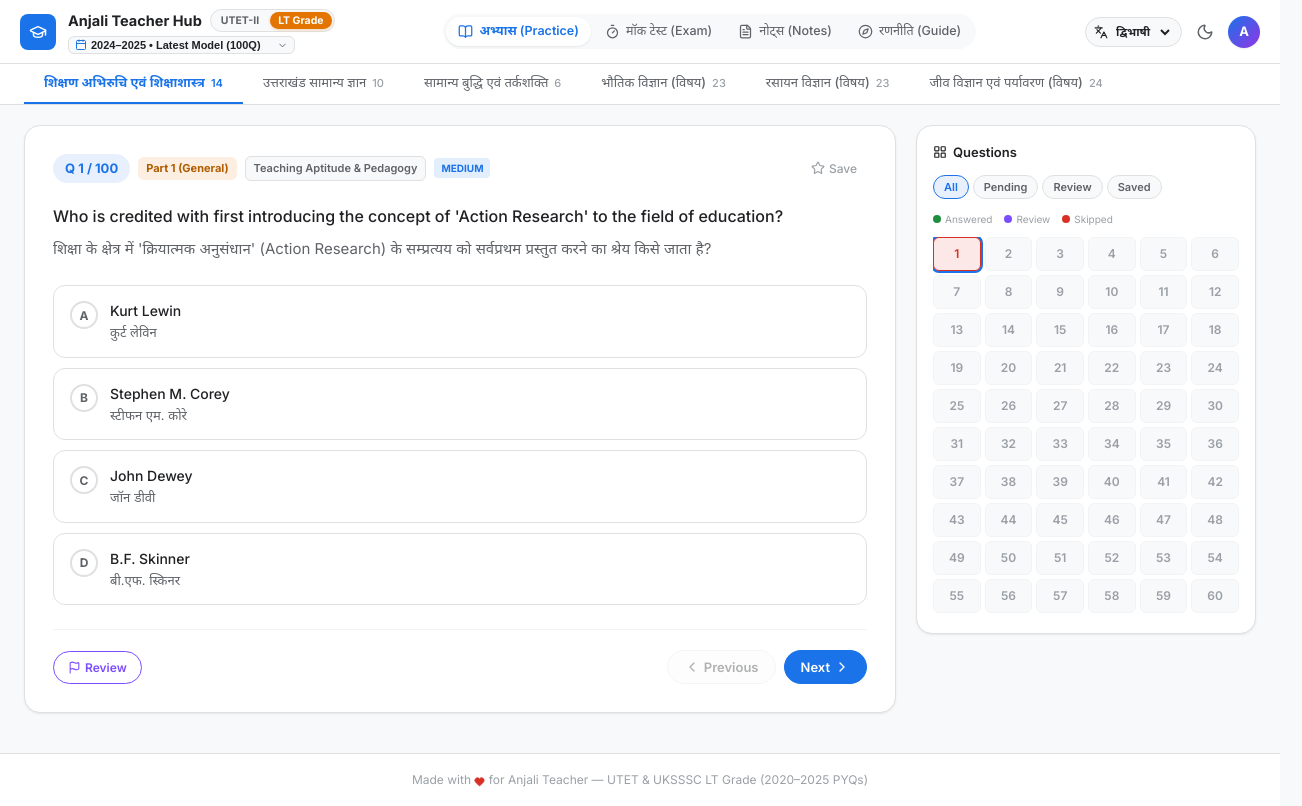
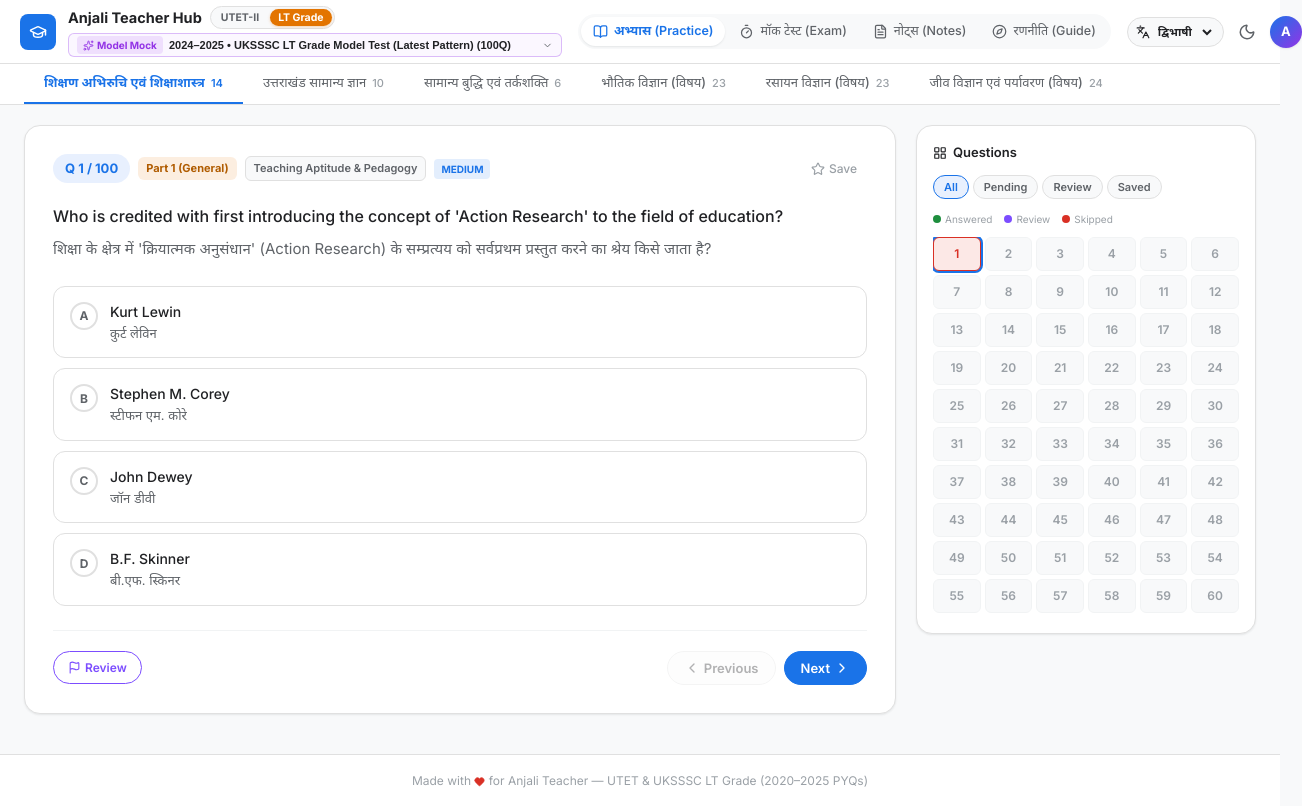
Before and after one commit to mayurofficial/UAT-Prep, a Next.js app: page / in a window 1280 px wide. Both pictures are taken after a click on the button "LT Grade". Shown: the whole page, 1302 px wide, since content can reach past the window. Built offline with nearby package versions, Linux system fonts and the light colour scheme.

Commit message:
Create clear two-tier separation between Official PYQ Papers and AI Model Practice Tests with distinct optgroups and visual badges

```diff
--- a/src/app/page.tsx
+++ b/src/app/page.tsx
@@ -249,6 +249,7 @@ export default function Home() {
     setResults({
       paperId: selectedPaperId,
       year: activeExamData.year,
+      category: activeExamData.category,
       paperTitle: activeExamData.examTitle,
       targetExam: selectedExam,
       totalQuestions: TOTAL,
--- a/src/components/Header.module.css
+++ b/src/components/Header.module.css
@@ -102,28 +102,53 @@
   position: relative;
   display: inline-flex;
   align-items: center;
+  gap: 6px;
   background: var(--bg-subtle);
   border: 1px solid var(--border);
   border-radius: 6px;
-  padding: 2px 6px;
-  transition: border-color 0.15s ease;
+  padding: 2px 8px;
+  transition: all 0.15s ease;
 }
 
-.paperDropdownWrapper:hover {
-  border-color: var(--blue);
+.officialWrapper {
+  border-color: rgba(22, 163, 74, 0.4);
+  background: rgba(22, 163, 74, 0.04);
 }
 
-.calIcon {
-  color: var(--blue);
-  margin-right: 4px;
-  pointer-events: none;
-  flex-shrink: 0;
+.officialBadge {
+  display: inline-flex;
+  align-items: center;
+  gap: 3px;
+  font-size: 10px;
+  font-weight: 700;
+  color: #16a34a;
+  background: rgba(22, 163, 74, 0.12);
+  padding: 1px 6px;
+  border-radius: 4px;
+  white-space: nowrap;
+}
+
+.modelWrapper {
+  border-color: rgba(147, 51, 234, 0.3);
+  background: rgba(147, 51, 234, 0.04);
+}
+
+.modelBadge {
+  display: inline-flex;
+  align-items: center;
+  gap: 3px;
+  font-size: 10px;
+  font-weight: 700;
+  color: #9334e6;
+  background: rgba(147, 51, 234, 0.12);
+  padding: 1px 6px;
+  border-radius: 4px;
+  white-space: nowrap;
 }
 
 .chevronIcon {
   color: var(--text-secondary);
   pointer-events: none;
-  margin-left: 2px;
   flex-shrink: 0;
 }
 
@@ -135,9 +160,21 @@
   font-weight: 700;
   outline: none;
   cursor: pointer;
-  padding-right: 14px;
   appearance: none;
   -webkit-appearance: none;
+  padding-right: 12px;
+}
+
+.paperSelect optgroup {
+  font-weight: 700;
+  color: var(--text);
+  background: var(--bg);
+}
+
+.paperSelect option {
+  font-weight: 500;
+  color: var(--text);
+  background: var(--bg);
 }
 
 .modes {
--- a/src/components/Header.tsx
+++ b/src/components/Header.tsx
@@ -13,8 +13,9 @@ import {
   Languages,
   Sun,
   Moon,
-  Calendar,
-  ChevronDown
+  ChevronDown,
+  ShieldCheck,
+  Sparkles
 } from 'lucide-react';
 
 interface HeaderProps {
@@ -47,6 +48,11 @@ export const Header: React.FC<HeaderProps> = ({
   setSelectedPaperId,
   availablePapers
 }) => {
+  const officialPyqs = availablePapers.filter(p => p.category === 'OFFICIAL_PYQ');
+  const modelTests = availablePapers.filter(p => p.category === 'MODEL_TEST');
+  const activePaperMeta = availablePapers.find(p => p.id === selectedPaperId) || availablePapers[0];
+  const isOfficial = activePaperMeta?.category === 'OFFICIAL_PYQ';
+
   return (
     <header className={styles.header}>
       <div className={styles.inner}>
@@ -76,21 +82,44 @@ export const Header: React.FC<HeaderProps> = ({
               </div>
             </div>
 
-            {/* Paper / Year Selector */}
+            {/* Categorized Paper Selector (Official PYQ vs Model Tests) */}
             <div className={styles.paperSelectRow}>
-              <div className={styles.paperDropdownWrapper}>
-                <Calendar size={12} className={styles.calIcon} />
+              <div className={`${styles.paperDropdownWrapper} ${isOfficial ? styles.officialWrapper : styles.modelWrapper}`}>
+                {isOfficial ? (
+                  <span className={styles.officialBadge} title="Authentic Exam Paper Provided">
+                    <ShieldCheck size={11} /> Official PYQ
+                  </span>
+                ) : (
+                  <span className={styles.modelBadge} title="Practice Mock Test">
+                    <Sparkles size={11} /> Model Mock
+                  </span>
+                )}
+
                 <select
                   className={styles.paperSelect}
                   value={selectedPaperId}
                   onChange={(e) => setSelectedPaperId(e.target.value)}
-                  aria-label="Select Question Paper Year"
+                  aria-label="Select Question Paper"
                 >
-                  {availablePapers.map((paper) => (
-                    <option key={paper.id} value={paper.id}>
-                      {paper.year} • {paper.badge} ({paper.totalQuestions}Q)
-                    </option>
-                  ))}
+                  {officialPyqs.length > 0 && (
+                    <optgroup label="🏛️ आधिकारिक पिछले वर्ष के प्रश्न-पत्र (Official PYQ Papers)">
+                      {officialPyqs.map((paper) => (
+                        <option key={paper.id} value={paper.id}>
+                          {paper.year} • {paper.title} ({paper.totalQuestions}Q)
+                        </option>
+                      ))}
+                    </optgroup>
+                  )}
+
+                  {modelTests.length > 0 && (
+                    <optgroup label="⚡ मॉडल एवं अभ्यास मॉक टेस्ट (Practice & Model Tests)">
+                      {modelTests.map((paper) => (
+                        <option key={paper.id} value={paper.id}>
+                          {paper.year} • {paper.title} ({paper.totalQuestions}Q)
+                        </option>
+                      ))}
+                    </optgroup>
+                  )}
                 </select>
                 <ChevronDown size={11} className={styles.chevronIcon} />
               </div>
--- a/src/data/paperRegistry.ts
+++ b/src/data/paperRegistry.ts
@@ -8,9 +8,12 @@ import utet2020Data from './papers/utet_2020.json';
 import lt2024Data from './papers/lt_2024_2025.json';
 import lt2021Data from './papers/lt_2021.json';
 
+export type PaperCategory = 'OFFICIAL_PYQ' | 'MODEL_TEST';
+
 export interface PaperMeta {
   id: string;
   targetExam: TargetExam;
+  category: PaperCategory;
   year: string;
   title: string;
   badge: string;
@@ -18,95 +21,150 @@ export interface PaperMeta {
   durationMinutes: number;
   hasNegativeMarking: boolean;
   negativePenalty: number;
+  sourceNote: string;
 }
 
 export const PAPERS_REGISTRY: Record<string, ExamData> = {
-  utet_2024_2025: utet2024Data as unknown as ExamData,
-  utet_2023: utet2023Data as unknown as ExamData,
-  utet_2022: utet2022Data as unknown as ExamData,
-  utet_2021: utet2021Data as unknown as ExamData,
-  utet_2020: utet2020Data as unknown as ExamData,
-  lt_2024_2025: lt2024Data as unknown as ExamData,
-  lt_2021: lt2021Data as unknown as ExamData,
+  // Official Verified PYQ Papers (Exact papers provided/extracted from exams)
+  utet_2024_2025: {
+    ...(utet2024Data as unknown as ExamData),
+    category: 'OFFICIAL_PYQ',
+    sourceNote: 'Official UBSE UTET-II Exam Paper (Set A - Oct 2024)',
+  },
+
+  // Generated Practice & Model Mock Tests
+  lt_2024_2025: {
+    ...(lt2024Data as unknown as ExamData),
+    category: 'MODEL_TEST',
+    sourceNote: 'UKSSSC LT Assistant Teacher Full Model Test (Latest Pattern)',
+  },
+  lt_2021_model: {
+    ...(lt2021Data as unknown as ExamData),
+    category: 'MODEL_TEST',
+    sourceNote: 'UKSSSC LT Grade Model Test (Based on 2021 Selection Pattern)',
+  },
+  utet_2023_model: {
+    ...(utet2023Data as unknown as ExamData),
+    category: 'MODEL_TEST',
+    sourceNote: 'UTET-II Model Mock Test (High-Yield 2023 Pattern)',
+  },
+  utet_2022_model: {
+    ...(utet2022Data as unknown as ExamData),
+    category: 'MODEL_TEST',
+    sourceNote: 'UTET-II Model Mock Test (High-Yield 2022 Pattern)',
+  },
+  utet_2021_model: {
+    ...(utet2021Data as unknown as ExamData),
+    category: 'MODEL_TEST',
+    sourceNote: 'UTET-II Model Mock Test (High-Yield 2021 Pattern)',
+  },
+  utet_2020_model: {
+    ...(utet2020Data as unknown as ExamData),
+    category: 'MODEL_TEST',
+    sourceNote: 'UTET-II Model Mock Test (High-Yield 2020 Pattern)',
+  },
 };
 
 export const PAPERS_LIST: PaperMeta[] = [
+  // ==========================================
+  // 1. OFFICIAL PREVIOUS YEAR PAPERS (PYQ)
+  // (Reserved exclusively for authentic user-provided official exam papers)
+  // ==========================================
   {
     id: 'utet_2024_2025',
     targetExam: 'UTET',
+    category: 'OFFICIAL_PYQ',
     year: '2024–2025',
     title: 'UTET-II 2024–2025 (Official Exam Paper)',
-    badge: 'Latest Official',
+    badge: 'Official PYQ (Set A)',
     totalQuestions: 150,
     durationMinutes: 150,
     hasNegativeMarking: false,
     negativePenalty: 0,
+    sourceNote: 'Authentic UBSE Exam Paper from Oct 24, 2024',
+  },
+
+  // ==========================================
+  // 2. MODEL MOCK TESTS & PRACTICE PAPERS
+  // (Full-length generated mock tests for practice)
+  // ==========================================
+  {
+    id: 'lt_2024_2025',
+    targetExam: 'LT',
+    category: 'MODEL_TEST',
+    year: '2024–2025',
+    title: 'UKSSSC LT Grade Model Test (Latest Pattern)',
+    badge: 'Model Test',
+    totalQuestions: 100,
+    durationMinutes: 120,
+    hasNegativeMarking: true,
+    negativePenalty: 0.25,
+    sourceNote: '100Q Model Mock Paper with -0.25 Negative Marking',
   },
   {
-    id: 'utet_2023',
+    id: 'lt_2021_model',
+    targetExam: 'LT',
+    category: 'MODEL_TEST',
+    year: '2021',
+    title: 'UKSSSC LT Grade Model Test (2021 Pattern)',
+    badge: 'Model Test',
+    totalQuestions: 100,
+    durationMinutes: 120,
+    hasNegativeMarking: true,
+    negativePenalty: 0.25,
+    sourceNote: 'Pedagogy, UK GK & Science Specialization Mock Paper',
+  },
+  {
+    id: 'utet_2023_model',
     targetExam: 'UTET',
+    category: 'MODEL_TEST',
     year: '2023',
-    title: 'UTET-II 2023 (Official PYQ Paper)',
-    badge: 'PYQ 2023',
+    title: 'UTET-II Model Test 1 (2023 Pattern)',
+    badge: 'Model Test',
     totalQuestions: 150,
     durationMinutes: 150,
     hasNegativeMarking: false,
     negativePenalty: 0,
+    sourceNote: '150Q Comprehensive Bilingual Practice Paper',
   },
   {
-    id: 'utet_2022',
+    id: 'utet_2022_model',
     targetExam: 'UTET',
+    category: 'MODEL_TEST',
     year: '2022',
-    title: 'UTET-II 2022 (Official PYQ Paper)',
-    badge: 'PYQ 2022',
+    title: 'UTET-II Model Test 2 (2022 Pattern)',
+    badge: 'Model Test',
     totalQuestions: 150,
     durationMinutes: 150,
     hasNegativeMarking: false,
     negativePenalty: 0,
+    sourceNote: '150Q Comprehensive Bilingual Practice Paper',
   },
   {
-    id: 'utet_2021',
+    id: 'utet_2021_model',
     targetExam: 'UTET',
+    category: 'MODEL_TEST',
     year: '2021',
-    title: 'UTET-II 2021 (Official PYQ Paper)',
-    badge: 'PYQ 2021',
+    title: 'UTET-II Model Test 3 (2021 Pattern)',
+    badge: 'Model Test',
     totalQuestions: 150,
     durationMinutes: 150,
     hasNegativeMarking: false,
     negativePenalty: 0,
+    sourceNote: '150Q Comprehensive Bilingual Practice Paper',
   },
   {
-    id: 'utet_2020',
+    id: 'utet_2020_model',
     targetExam: 'UTET',
+    category: 'MODEL_TEST',
     year: '2020',
-    title: 'UTET-II 2020 (Official PYQ Paper)',
-    badge: 'PYQ 2020',
+    title: 'UTET-II Model Test 4 (2020 Pattern)',
+    badge: 'Model Test',
     totalQuestions: 150,
     durationMinutes: 150,
     hasNegativeMarking: false,
     negativePenalty: 0,
-  },
-  {
-    id: 'lt_2024_2025',
-    targetExam: 'LT',
-    year: '2024–2025',
-    title: 'UKSSSC LT Grade 2024–2025 (Pattern Model)',
-    badge: 'Latest Model',
-    totalQuestions: 100,
-    durationMinutes: 120,
-    hasNegativeMarking: true,
-    negativePenalty: 0.25,
-  },
-  {
-    id: 'lt_2021',
-    targetExam: 'LT',
-    year: '2021',
-    title: 'UKSSSC LT Grade 2021 (Official Selection PYQ)',
-    badge: 'PYQ 2021',
-    totalQuestions: 100,
-    durationMinutes: 120,
-    hasNegativeMarking: true,
-    negativePenalty: 0.25,
+    sourceNote: '150Q Comprehensive Bilingual Practice Paper',
   },
 ];
 
@@ -114,6 +172,14 @@ export function getPapersForExam(exam: TargetExam): PaperMeta[] {
   return PAPERS_LIST.filter(p => p.targetExam === exam);
 }
 
+export function getOfficialPyqs(exam: TargetExam): PaperMeta[] {
+  return PAPERS_LIST.filter(p => p.targetExam === exam && p.category === 'OFFICIAL_PYQ');
+}
+
+export function getModelTests(exam: TargetExam): PaperMeta[] {
+  return PAPERS_LIST.filter(p => p.targetExam === exam && p.category === 'MODEL_TEST');
+}
+
 export function getPaperData(paperId: string): ExamData {
   return PAPERS_REGISTRY[paperId] || PAPERS_REGISTRY['utet_2024_2025'];
 }
--- a/src/types/utet.ts
+++ b/src/types/utet.ts
@@ -48,6 +48,8 @@ export interface ExamSection {
 export interface ExamData {
   paperId?: string;
   year?: string;
+  category?: 'OFFICIAL_PYQ' | 'MODEL_TEST';
+  sourceNote?: string;
   exam: string;
   targetExam: TargetExam;
   examTitle: string;
@@ -77,6 +79,8 @@ export interface UserAnswerState {
 export interface ExamResults {
   paperId?: string;
   year?: string;
+  category?: 'OFFICIAL_PYQ' | 'MODEL_TEST';
+  sourceNote?: string;
   paperTitle?: string;
   targetExam: TargetExam;
   totalQuestions: number;
```
Also changed, not shown: src/components/ResultDashboard.tsx (+14 -0 lines).
